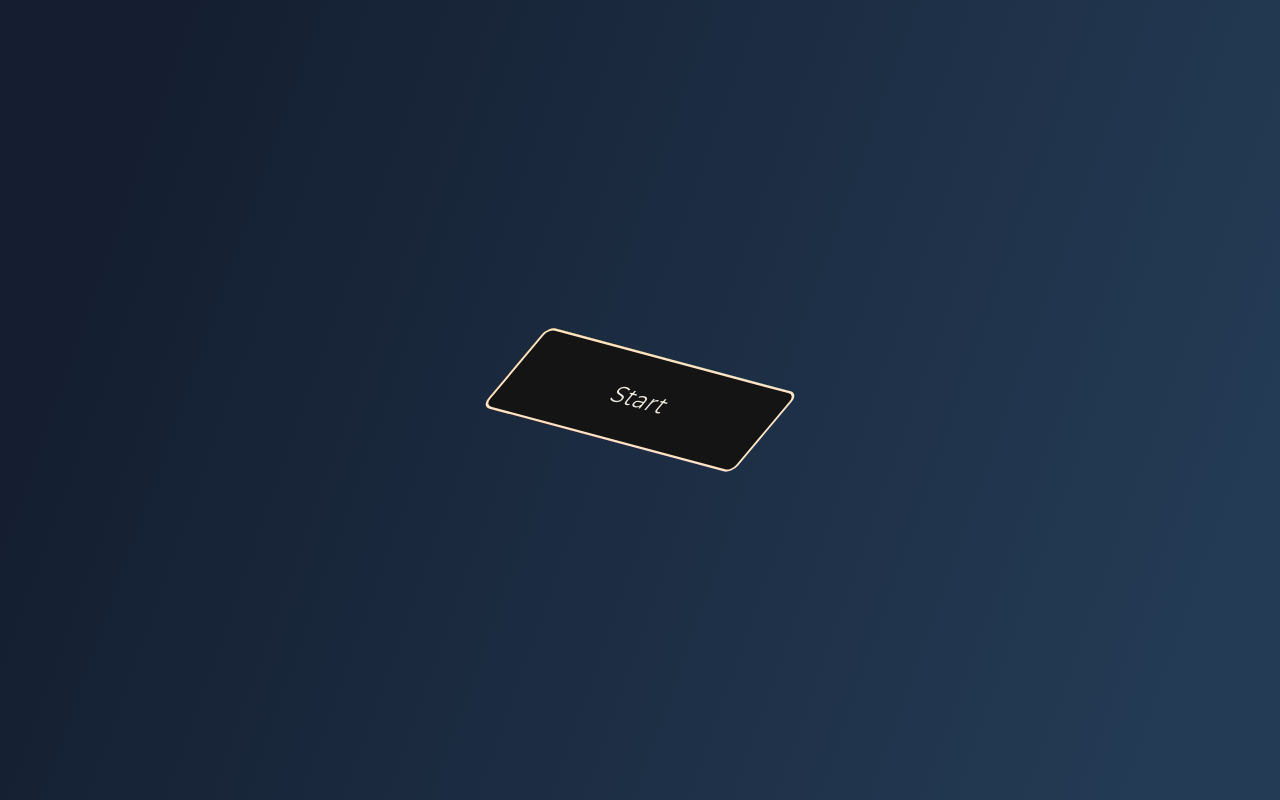
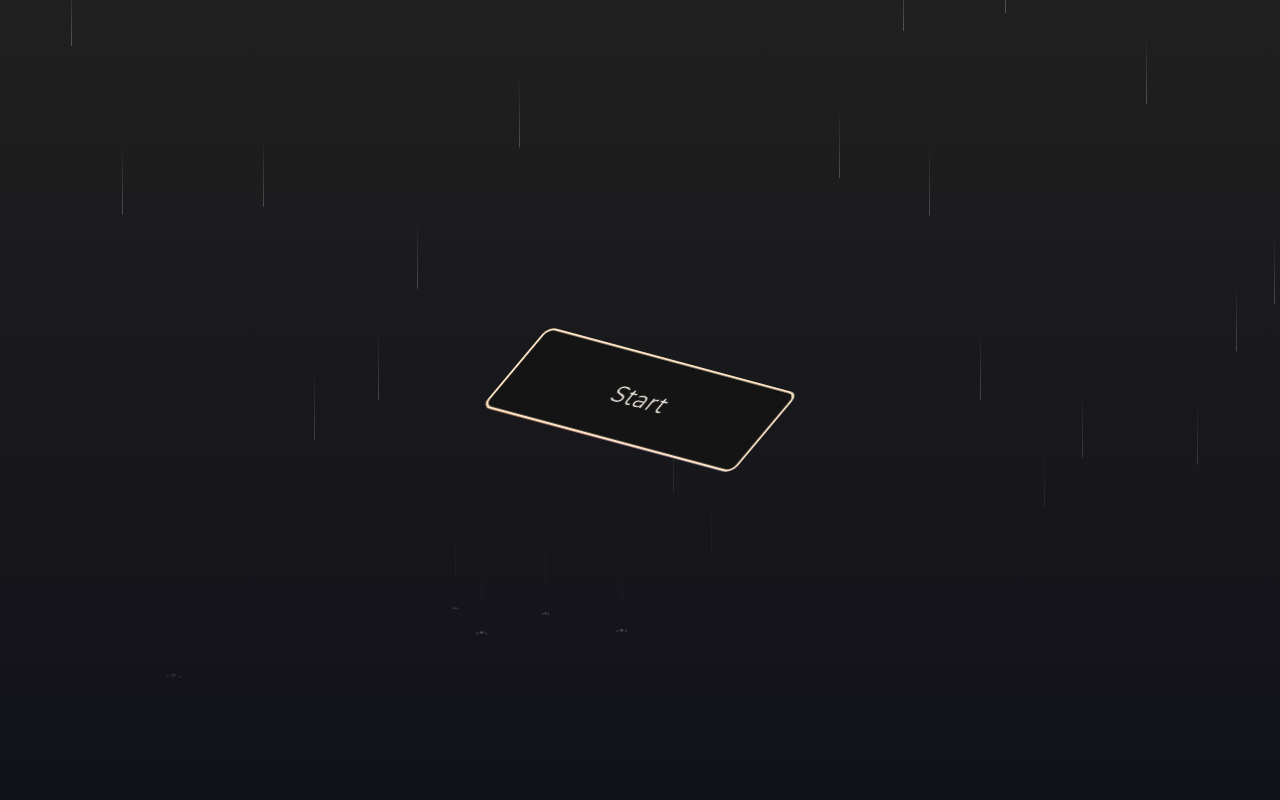
Before and after one commit to BensonCai/portFolio, a React (Create React App) app: page /hi in a window 1280 px wide. Built offline with nearby package versions, Linux system fonts and the light colour scheme.

Commit message:
Changed background

```diff
--- a/src/App.css
+++ b/src/App.css
@@ -10,11 +10,11 @@
 
 .App {
     text-align: center;
-    background: linear-gradient(109.6deg, rgb(20, 30, 48) 11.2%, rgb(36, 59, 85) 91.1%);
+    background: linear-gradient(to bottom, #202020, #111119);
 }
 
 #portfolio {
-    background: linear-gradient(109.6deg, rgb(20, 30, 48) 11.2%, rgb(36, 59, 85) 91.1%);
+    background: linear-gradient(to bottom, #202020, #111119);
     min-height: 100vh; /* Ensure it takes at least the full height */
     display: flex;
     flex-direction: row;
--- /dev/null
+++ b/src/components/rain.jsx
@@ -0,0 +1,130 @@
+import React, { useEffect, useState } from "react";
+import "../stylesheets/precursor.css";
+
+// Rain component to create the rain effect
+const Rain = () => {
+    // State variables to hold arrays of drops for both the front and back rows of rain
+    const [drops, setDrops] = useState([]); // Front-row raindrops
+    const [backDrops, setBackDrops] = useState([]); // Back-row raindrops
+
+    // Function to generate the raindrops
+    const makeItRain = () => {
+        let increment = 0; // Variable to control spacing between drops
+        let dropsArray = []; // Array to store front-row raindrops
+        let backDropsArray = []; // Array to store back-row raindrops
+
+        // Loop to create raindrops until we fill the screen (increments go up to 100%)
+        while (increment < 100) {
+            // Randomize values to make the raindrops' behavior and position more natural
+            let randoHundo = Math.floor(Math.random() * (98 - 1 + 1) + 1); // Random delay for animation (1 to 98)
+            let randoFiver = Math.floor(Math.random() * (5 - 2 + 1) + 2); // Random width increment (2 to 5%)
+
+            // Incrementing the position for the next raindrop (spread across the width of the screen)
+            increment += randoFiver;
+
+            // Creating the raindrop object with properties for position and animation
+            dropsArray.push({
+                id: increment, // Unique ID (using increment as a simple ID)
+                left: `${increment}%`, // Left position for the raindrop (percentage of the screen width)
+                bottom: `${randoFiver + randoFiver - 1 + 100}%`, // Bottom position to start the drop (from above the screen)
+                animationDelay: `0.${randoHundo}s`, // Random animation delay
+                animationDuration: `0.5${randoHundo}s`, // Random animation duration for how long it takes the raindrop to fall
+            });
+
+            // Similarly, create raindrops for the back-row
+            backDropsArray.push({
+                id: increment, // Same ID as the front drop
+                right: `${increment}%`, // Position from the right side for the back-row raindrop
+                bottom: `${randoFiver + randoFiver - 1 + 100}%`, // Same bottom position
+                animationDelay: `0.${randoHundo}s`, // Same random delay
+                animationDuration: `0.5${randoHundo}s`, // Same random duration
+            });
+        }
+
+        // Update the state with the newly generated drops and backdrops
+        setDrops(dropsArray); // Set front-row raindrops
+        setBackDrops(backDropsArray); // Set back-row raindrops
+    };
+
+    // useEffect runs once after the component renders to start the rain animation
+    useEffect(() => {
+        makeItRain(); // Calls the function to generate raindrops
+    }, []); // Empty dependency array means this effect runs only once
+
+    // The JSX to render the raindrops on the screen
+    return (
+        <div className="">
+            {/* Front row of rain */}
+            <div className="rain front-row">
+                {drops.map((drop) => (
+                    // Each raindrop in the front row
+                    <div
+                        key={drop.id} // Unique key for each raindrop (using the incremented ID)
+                        className="drop"
+                        style={{
+                            left: drop.left, // Left position (from the generated random position)
+                            bottom: drop.bottom, // Bottom position (how high the drop starts)
+                            animationDelay: drop.animationDelay, // Animation delay (randomized)
+                            animationDuration: drop.animationDuration, // Animation duration (randomized)
+                        }}
+                    >
+                        {/* The "stem" of the raindrop (the long falling line) */}
+                        <div
+                            className="stem"
+                            style={{
+                                animationDelay: drop.animationDelay, // Same delay for stem as for drop
+                                animationDuration: drop.animationDuration, // Same duration as for drop
+                            }}
+                        ></div>
+
+                        {/* The "splat" of the raindrop (when it hits the ground) */}
+                        <div
+                            className="splat"
+                            style={{
+                                animationDelay: drop.animationDelay, // Same delay for splat
+                                animationDuration: drop.animationDuration, // Same duration for splat
+                            }}
+                        ></div>
+                    </div>
+                ))}
+            </div>
+
+            {/* Back row of rain */}
+            <div className="rain back-row">
+                {backDrops.map((drop) => (
+                    // Each raindrop in the back row
+                    <div
+                        key={drop.id} // Unique key for each raindrop
+                        className="drop"
+                        style={{
+                            right: drop.right, // Right position (for back row drops)
+                            bottom: drop.bottom, // Same bottom position
+                            animationDelay: drop.animationDelay, // Same delay as front row
+                            animationDuration: drop.animationDuration, // Same duration as front row
+                        }}
+                    >
+                        {/* Stem of the back row raindrop */}
+                        <div
+                            className="stem"
+                            style={{
+                                animationDelay: drop.animationDelay,
+                                animationDuration: drop.animationDuration,
+                            }}
+                        ></div>
+
+                        {/* Splat of the back row raindrop */}
+                        <div
+                            className="splat"
+                            style={{
+                                animationDelay: drop.animationDelay,
+                                animationDuration: drop.animationDuration,
+                            }}
+                        ></div>
+                    </div>
+                ))}
+            </div>
+        </div>
+    );
+};
+
+export default Rain;
--- a/src/pages/precursor.jsx
+++ b/src/pages/precursor.jsx
@@ -1,6 +1,7 @@
 import React, { useState, useEffect } from "react";
 import "../stylesheets/precursor.css"
 import { useNavigate } from 'react-router-dom';
+import Rain from "../components/rain";
 
 export default function Precursor() {
     const [isAnimating, setIsAnimating] = useState(false);
@@ -22,6 +23,7 @@ export default function Precursor() {
 
     return (
         <div id="precursor-background" className="w-screen h-screen">
+            <Rain />
             <div className={`precursorContainer ${isLoaded ? 'loaded' : ''} ${isAnimating ? 'slide-out' : ''}`}>
                 <button
                     className={`precursor`}
--- a/src/stylesheets/precursor.css
+++ b/src/stylesheets/precursor.css
@@ -5,12 +5,14 @@
 }
 
 #precursor-background {
-    display: grid;
-    place-items: center;
-    background: linear-gradient(109.6deg, rgb(20, 30, 48) 11.2%, rgb(36, 59, 85) 91.1%);
-    height: 100vh; /* Ensure full viewport height */
-    top: -100vh;
-    opacity: 1;
+    display: flex;
+    justify-content: center;
+    align-items: center;
+    /*background: linear-gradient(109.6deg, rgb(20, 30, 48) 11.2%, rgb(36, 59, 85) 91.1%);*/
+    background: linear-gradient(to bottom, #202020, #111119);
+    height: 100vh;
+    width: 100vw;
+    position: relative;
     overflow: hidden;
 }
 
@@ -77,9 +79,9 @@
 
 .precursorContainer {
     transform: skew(-40deg, 15deg);
-    transition: transform 1s ease, opacity 1s ease, top 1s ease;
+    transition: transform 1s ease, opacity 1s ease;
     position: relative;
-    top: -100vh; /* Start off-screen */
+    z-index: 2;
     opacity: 0;
     padding: 0;
     border-radius: 8px;
@@ -88,7 +90,6 @@
 }
 
 .precursorContainer.loaded {
-    top: 0;
     opacity: 1;
 }
 
@@ -100,3 +101,102 @@
         --angle: 360deg;
     }
 }
+
+/* RAIN */
+
+.rain {
+    position: absolute;
+    left: 0;
+    top: 0;
+    width: 100%;
+    height: 100vh;
+    z-index: 2;
+    overflow: visible;
+}
+
+.rain.back-row {
+    display: none;
+    z-index: 1;
+    bottom: 60px;
+    opacity: 0.5;
+}
+
+body.back-row-toggle .rain.back-row {
+    display: block;
+}
+
+.drop {
+    position: absolute;
+    top: -120px; /* Start above the screen */
+    width: 15px;
+    height: 120px;
+    pointer-events: none;
+    animation: drop 0.5s linear infinite;
+}
+
+@keyframes drop {
+    0% {
+        transform: translateY(0);
+    }
+    75% {
+        transform: translateY(70vh);
+    }
+    100% {
+        transform: translateY(90vh);
+    }
+}
+
+.stem {
+    width: 1px;
+    height: 60%;
+    margin-left: 7px;
+    background: linear-gradient(to bottom, rgba(255, 255, 255, 0), rgba(255, 255, 255, 0.25));
+    animation: stem 0.5s linear infinite;
+}
+
+@keyframes stem {
+    0% {
+        opacity: 1;
+    }
+    65% {
+        opacity: 0.75;
+    }
+    75% {
+        opacity: 0.25;
+    }
+    100% {
+        opacity: 0;
+    }
+}
+
+.splat {
+    width: 15px;
+    height: 10px;
+    border-top: 2px dotted rgba(255, 255, 255, 0.5);
+    border-radius: 50%;
+    opacity: 1;
+    transform: scale(0);
+    animation: splat 0.5s linear infinite;
+    display: block;
+    position: absolute;
+    bottom: 10px;
+}
+
+@keyframes splat {
+    0% {
+        opacity: 1;
+        transform: scale(0);
+    }
+    80% {
+        opacity: 1;
+        transform: scale(0);
+    }
+    90% {
+        opacity: 0.5;
+        transform: scale(1);
+    }
+    100% {
+        opacity: 0;
+        transform: scale(1.5);
+    }
+}
```
